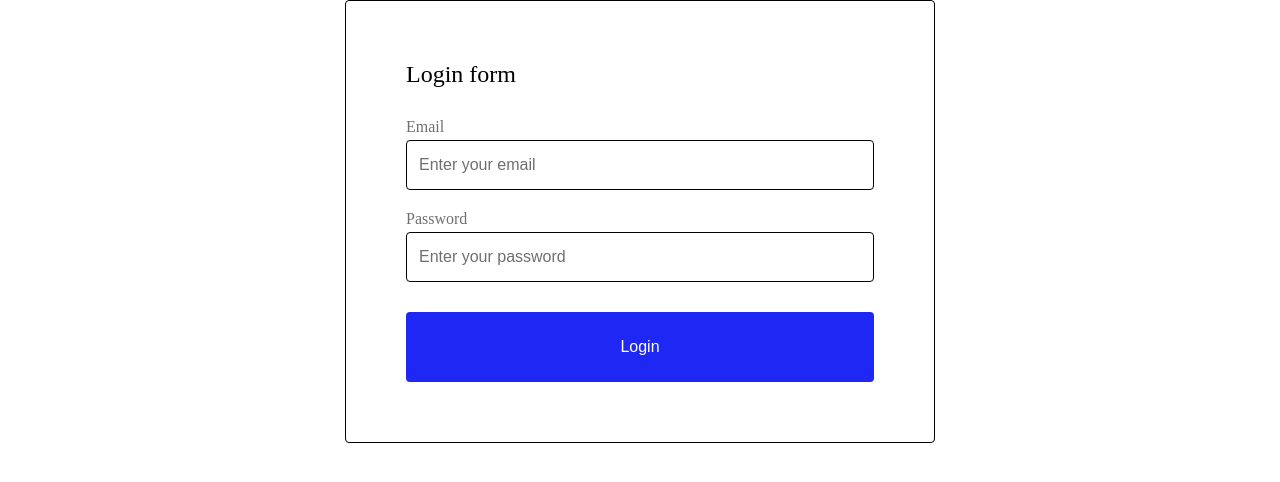
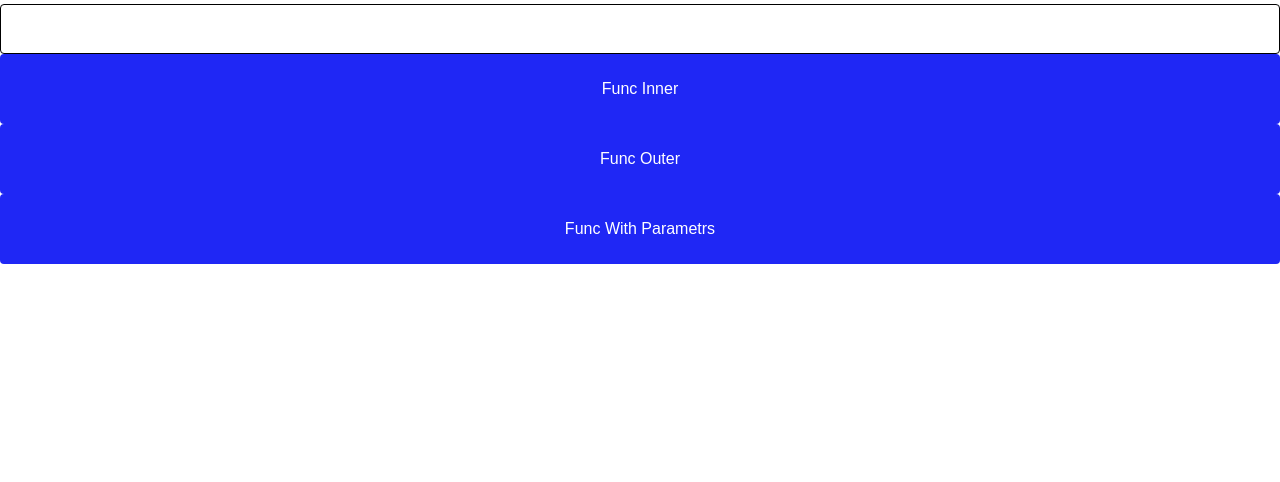
Before and after one commit to Yerssar/React, a React (Create React App) app: page / in a window 1280 px wide. Shown: the top 482 px of the page. Built offline with nearby package versions, Linux system fonts and the light colour scheme.

Commit message:
add hw03

```diff
--- a/src/App.jsx
+++ b/src/App.jsx
@@ -2,7 +2,8 @@ import "./App.css";
 // import Lesson02 from "./lessons/Lessons02/Lessons02";
 // import Homework02 from "./homeworks/";
 // import Lesson03 from "./lessons/Lesson03/Lesson03";
-import Homework03 from "./homeworks/Homework03/Homework03";
+// import Homework03 from "./homeworks/Homework03/Homework03";
+import Lesson04 from "./lessons/Lesson04/Lesson04";
 
 function App() {
   return (
@@ -10,7 +11,8 @@ function App() {
       {/* <Lesson02 /> */}
       {/* <Homework02 /> */}
       {/* <Lesson03 /> */}
-      <Homework03 />
+      {/* <Homework03 /> */}
+      <Lesson04 />
     </div>
   );
 }
--- a/src/components/Button/Button.jsx
+++ b/src/components/Button/Button.jsx
@@ -1,11 +1,25 @@
 import "./styles.css";
 
-function Button({ name, type }) {
+function Button({ name, type = "button", onButtonClick }) {
   return (
-    <button className="button-component" type={type}>
+    <button className="button-component" type={type} onClick={onButtonClick}>
       {name}
     </button>
   );
 }
 
 export default Button;
+
+
+
+// import "./styles.css";
+
+// function Button({ name, type }) {
+//   return (
+//     <button className="button-component" type={type}>
+//       {name}
+//     </button>
+//   );
+// }
+
+// export default Button;
--- /dev/null
+++ b/src/lessons/Lesson04/Lesson04.jsx
@@ -0,0 +1,37 @@
+import "./styles.css";
+import Button from "../../components/Button/Button";
+import Input from "../../components/Input/Input";
+
+function Lesson04() {
+  {
+    /* 2 способ передачи функции */
+  }
+  const showMessage = () => {
+    alert("Hello, user");
+  };
+
+  const showNameMessage = (userName) => {
+    alert(`Hello, ${userName}`);
+  };
+
+  const onChange = (event, message) => {
+    // console.log(event);
+    console.log(`${event.target.value} - ${message}`);
+  };
+
+  return (
+    <div className="lesson04-container">
+      <Input onInputChange={(event) => onChange(event, "value")} />
+      {/* 1 способ передачи функции */}
+      <Button name="Func Inner" onButtonClick={() => alert("Hi")} />
+      <Button name="Func Outer" onButtonClick={showMessage} />
+      {/* 3 способ передачи функции (с параметрами)*/}
+      <Button
+        name="Func With Parametrs"
+        onButtonClick={() => showNameMessage("Tom")}
+      />
+    </div>
+  );
+}
+
+export default Lesson04;
--- /dev/null
+++ b/src/lessons/Lesson04/styles.css
@@ -0,0 +1,8 @@
+.lesson-container{
+    width: 400px;
+    display: flex;
+    flex-direction: column;
+    align-items: center;
+    gap: 20px;
+    padding: 20px;
+}
```
